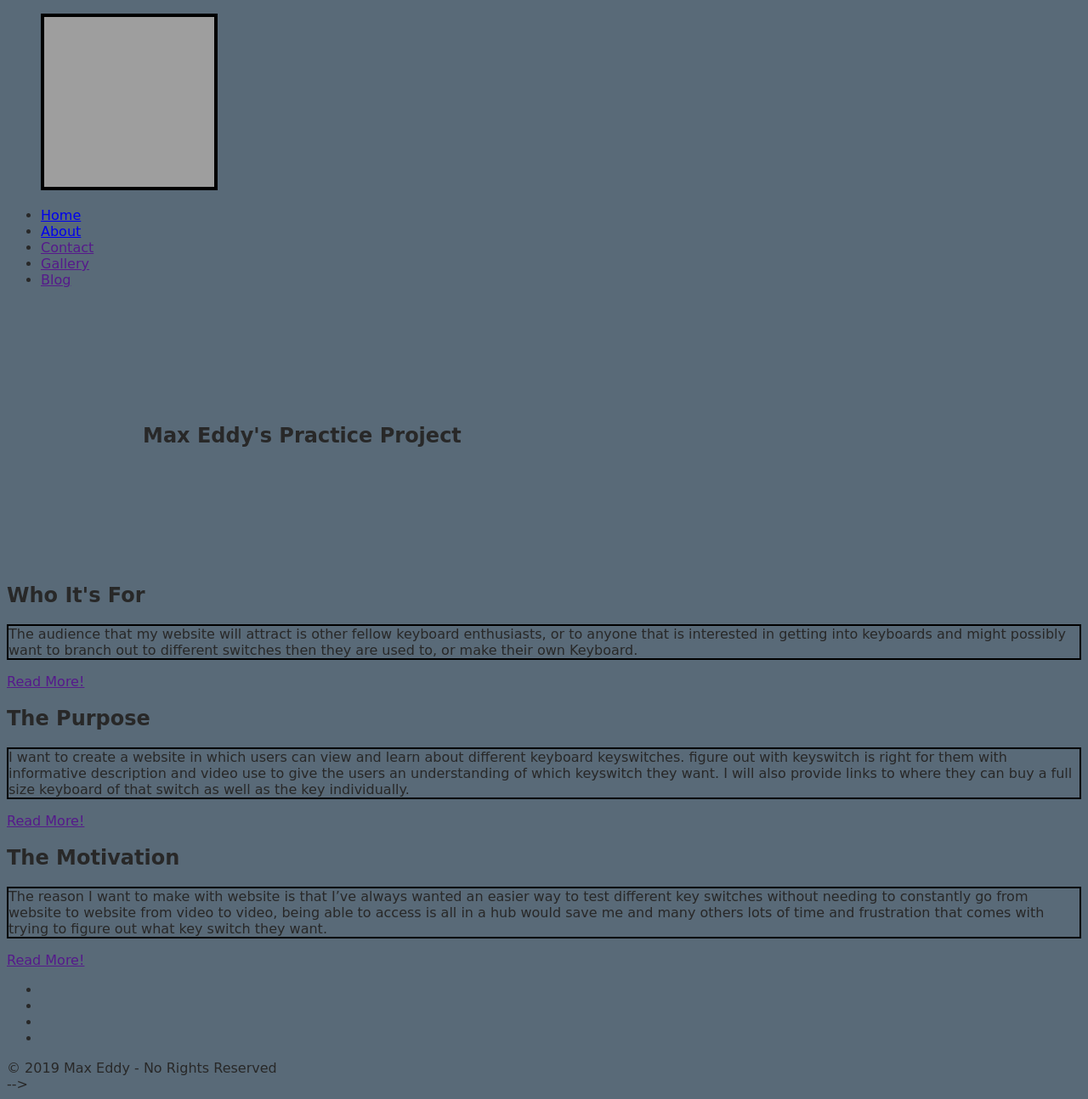
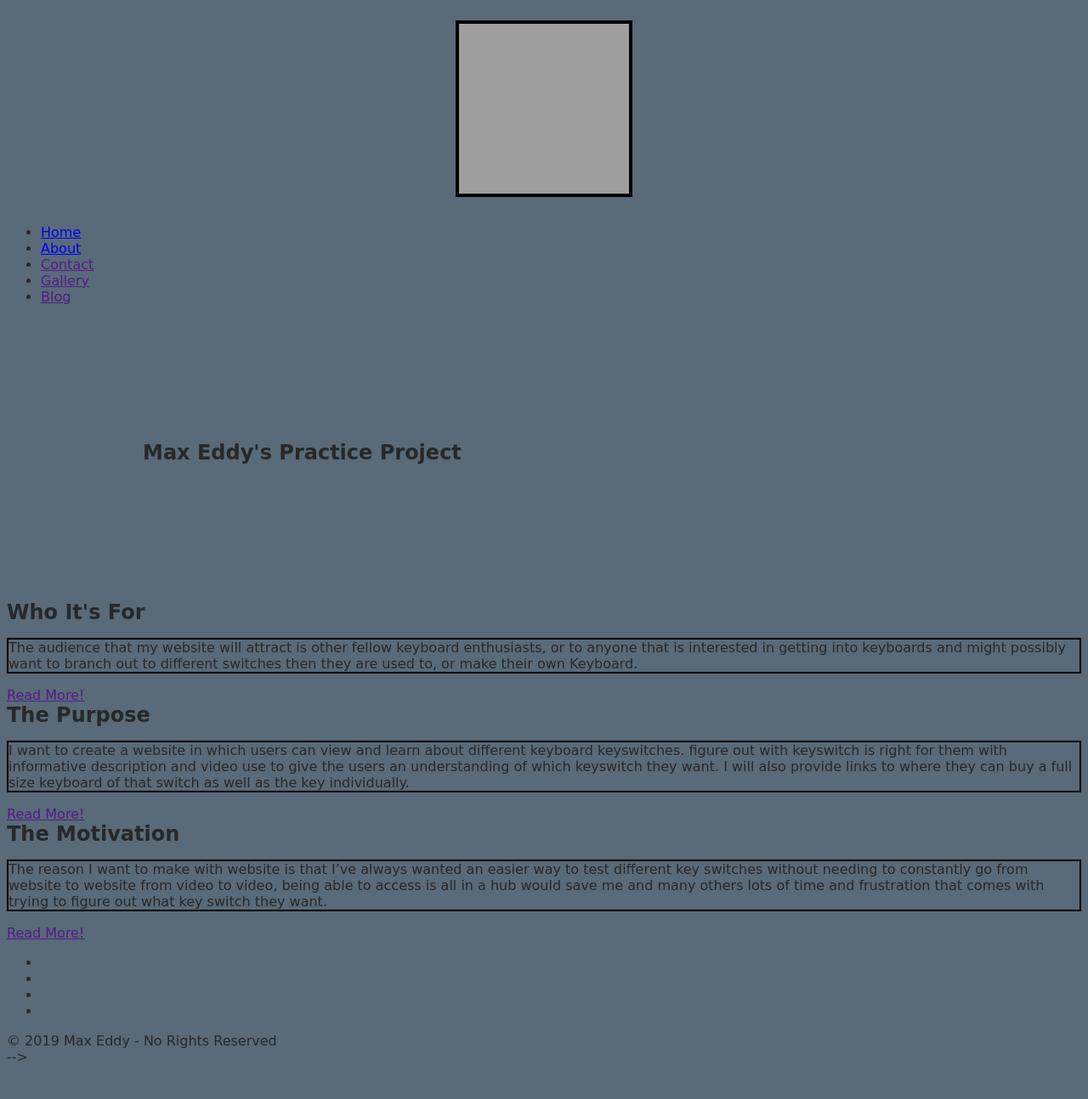
Before and after one commit to Hikenviken/Practice-Project, a website: page index.html in a window 1280 px wide. Shown: the whole page at 85% size. After the commit the page ends 1262 px from the top, so only its background shows below. Drawn offline with Linux system fonts and the light colour scheme; grey boxes are pictures that could not be loaded; a web font is replaced by a local one.

Commit message:
Honestly I have no idea just fix it tomorrow

```diff
--- a/style.css
+++ b/style.css
@@ -18,3 +18,27 @@ h1 {
 --background: var(--primary);
 margin: calc(var(--base-spacing)* 20)
 }
+
+footer {
+  border-top: var(--detailing-variant)
+}
+
+header {
+  display: flex;
+  flex-direction: column;
+  align-items: center;
+}
+
+figure{
+  display: flex;
+  flex-direction: column;
+  align-items: center;
+}
+
+h2 {
+margin: 0;
+}
+img {
+border-radius: 50%
+box-shadow: calc(var(var(--base-spacing)))
+}
```
